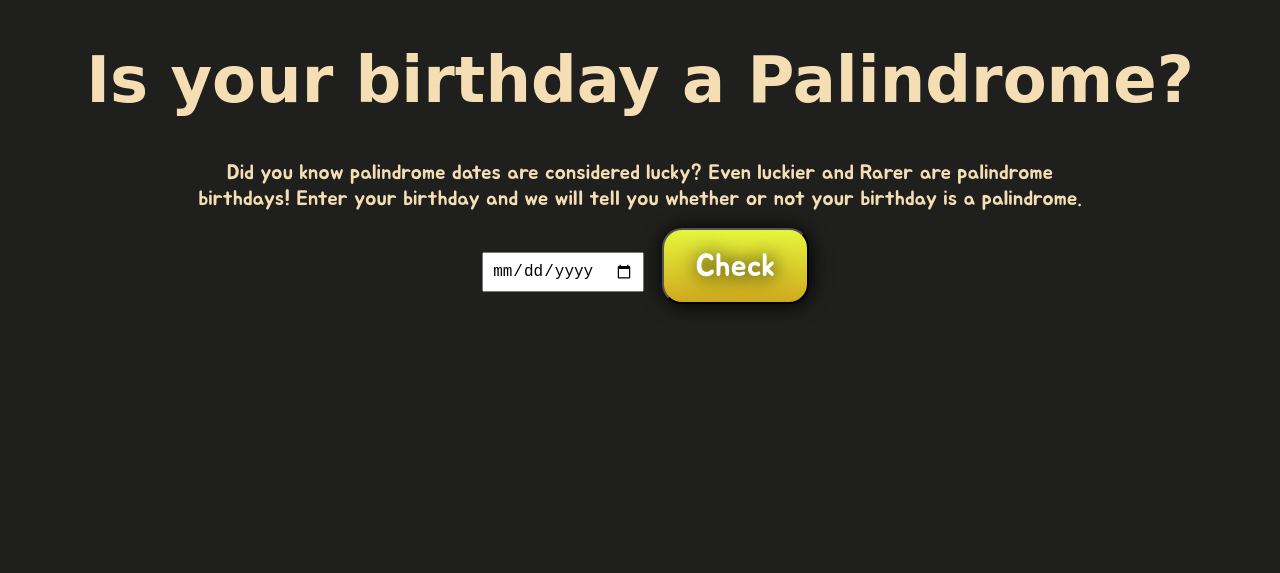
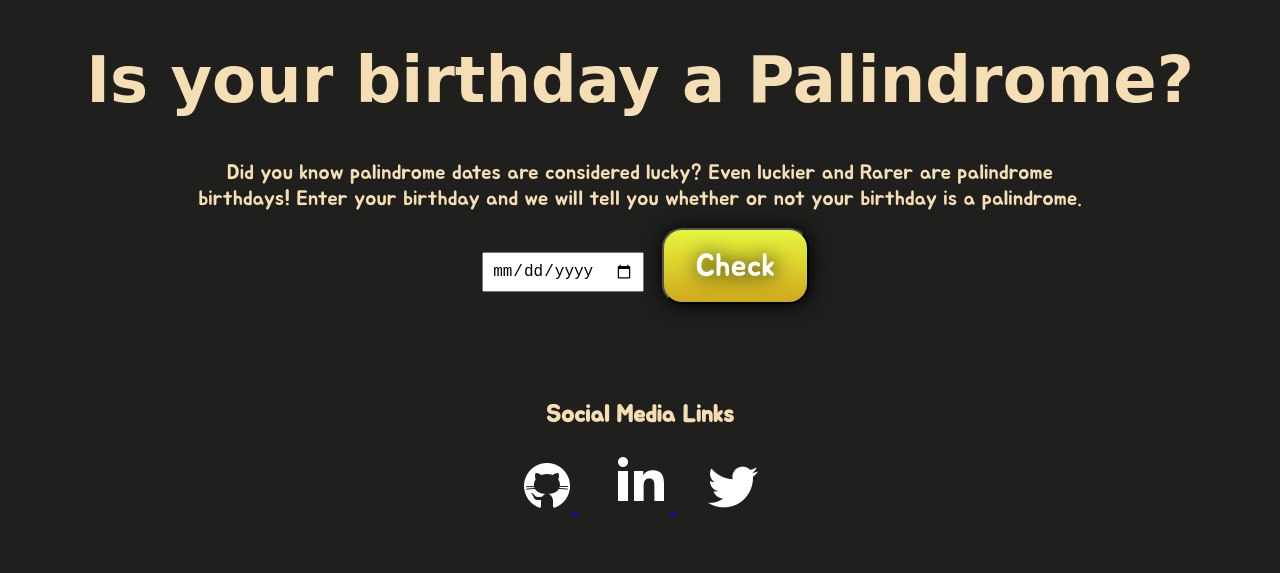
Before and after one commit to Sameony/PalindromeBday, a plain HTML site: page index.html in a window 1280 px wide. Drawn offline with Linux system fonts and the light colour scheme; a web font is replaced by a local one.

Commit message:
feat: added Footer

```diff
--- a/index.html
+++ b/index.html
@@ -17,8 +17,30 @@
     <input id="date-input" type="date" />
     <button id="btn-check">Check</button>
     <br />
-    <img class="confused_gif" src="/AfraidDistantJapanesebeetle-size_restricted.gif">
+    <img class="confused_gif" src="/Media/AfraidDistantJapanesebeetle-size_restricted.gif">
     <div class="outputHere"></div>
+    <footer class="footer">
+        <div class="footer-header">Social Media Links</div>
+        <ul class="list-non-bullet">
+            <li class="list-item-inline">
+                <a href="https://github.com/Sameony">
+                    <img src="/Media/icons8-github-50.png" alt="icon-github">
+                </a>
+            </li>
+            <li class="list-item-inline">
+                <a
+                href="https://www.linkedin.com/in/mohammed-sameer-786485219/">
+                    <img src="/Media/icons8-linkedin-2-60.png" alt="Icon-linkedin">
+                </a>
+            </li>
+            <li class="list-item-inline">
+                <a href="/">
+                    <img src="/Media/icons8-twitter-50.png" alt="Icon-twitter">
+                </a>
+            </li>
+
+        </ul>
+    </footer>
     <script src="/index.js"></script>
 </body>
 </html>
--- a/styles.css
+++ b/styles.css
@@ -74,3 +74,26 @@ body{
      margin: auto;
      max-width: 95vw;
  }
+
+  /* Footer */
+.footer{
+    padding: 2rem;
+    text-align: center;
+    color: wheat;
+
+}
+
+.list-item-inline{
+    display: inline;
+    padding: 1rem;
+}
+
+.footer ul{
+    padding-inline-start: 0px;
+    color:wheat;
+}
+
+.footer-header{
+    font-size: x-large;
+    font-weight: bold;
+}
```
Also changed, not shown: Media/icons8-github-50.png (added), Media/icons8-linkedin-2-60.png (added), Media/icons8-twitter-50.png (added), 2 other files.
